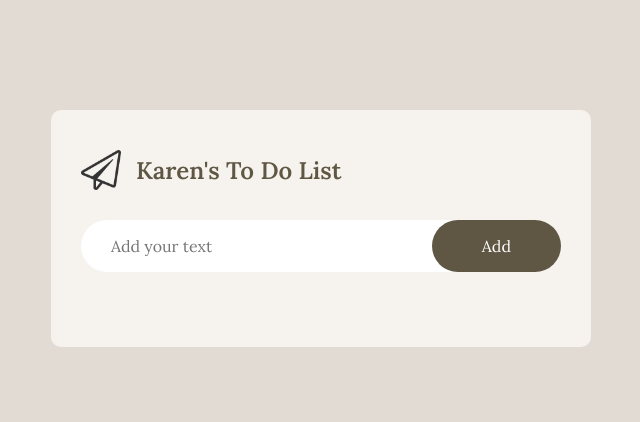
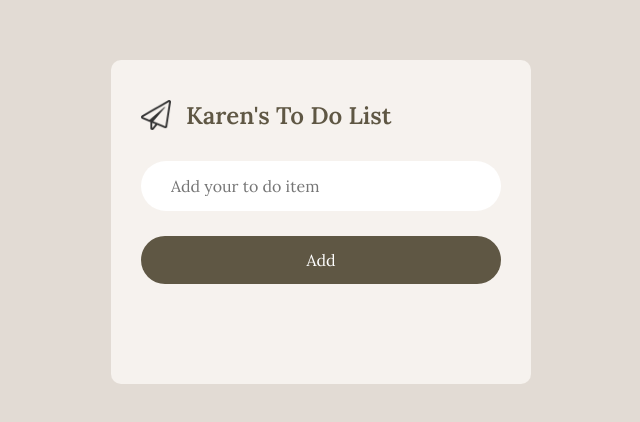
Before and after one commit to karenlycheng/todolist, a plain HTML site: page index.html in a window 1280 px wide. Shown: the whole page, without its empty margins (319-959 px from the left). Drawn offline with Linux system fonts and the light colour scheme.

Commit message:
Add files via upload

```diff
--- a/index.html
+++ b/index.html
@@ -13,9 +13,9 @@
           <div class="todo-app">
             <h2><img src="images/list-icon.png">Karen's To Do List </h2>
             <div class="row">
-                <input type="text" id="input-box" placeholder="Add your text">
-                <button onclick="addTask()">Add</button>
+                <input type="text" id="input-box" placeholder="Add your to do item">
             </div>
+            <button onclick="addTask()">Add</button>
             <ul id="list-container">
                 <!-- <li class="checked">Task 1</li>
                 <li>Task 2</li>
--- a/style.css
+++ b/style.css
@@ -14,9 +14,9 @@
 
 .todo-app {
     width: 100%;
-    max-width: 540px;
+    max-width: 420px;
     background: #F6F2EE;
-    margin: 100px auto 20px;
+    margin: 50px auto 20px;
     padding: 40px 30px 50px;
     border-radius: 10px;
 }
@@ -24,13 +24,12 @@
 .todo-app h2 {
     color: #5F5744;
     display: flex;
-    align-items: center;
     margin-bottom: 30px;
 }
 
 .todo-app h2 img {
-    width: 40px;
-    height: 40px;
+    width: 30px;
+    height: 30px;
     margin-right: 15px;
 }
 
@@ -40,7 +39,7 @@
     justify-content: space-between;
     background: #fff;
     border-radius: 30px;
-    padding-left: 20px;
+    padding: 5px 20px;
     margin-bottom: 25px;
 }
 
@@ -55,20 +54,22 @@ input {
 
 button {
     border: none;
+    width: 100%;
     outline: none;
-    padding: 16px 50px;
+    padding: 14px 50px;
     background: #5F5744;
     color: #fff;
     font-size: 16px;
     cursor: pointer;
     border-radius: 40px;
+    margin-bottom: 50px;
 }
 
 ul li {
     list-style:none;
     color: #333;
     font-size: 16px;
-    padding: 12px 8px 12px 50px;
+    padding: 12px 50px 12px 50px;
     user-select: none;
     cursor: pointer;
     position: relative;
```
